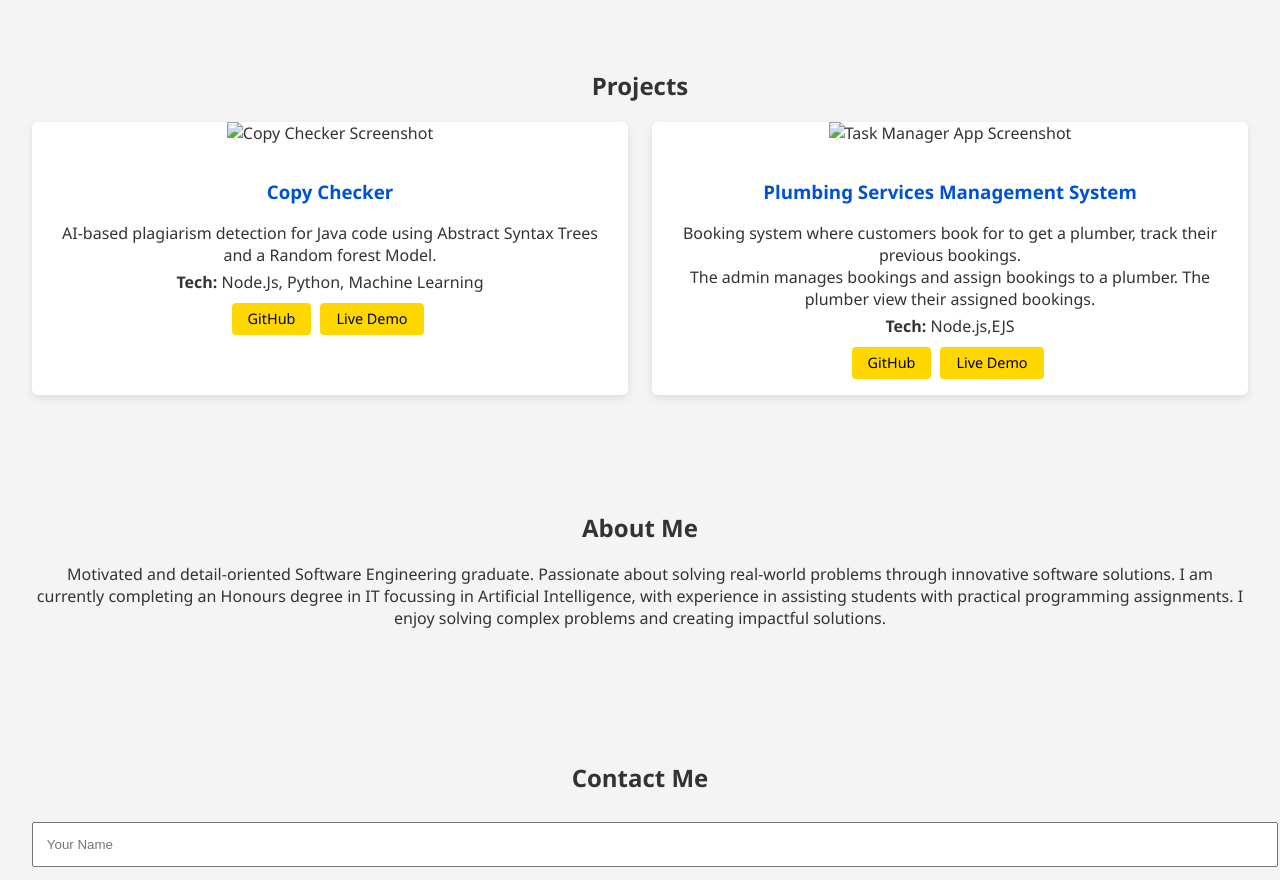
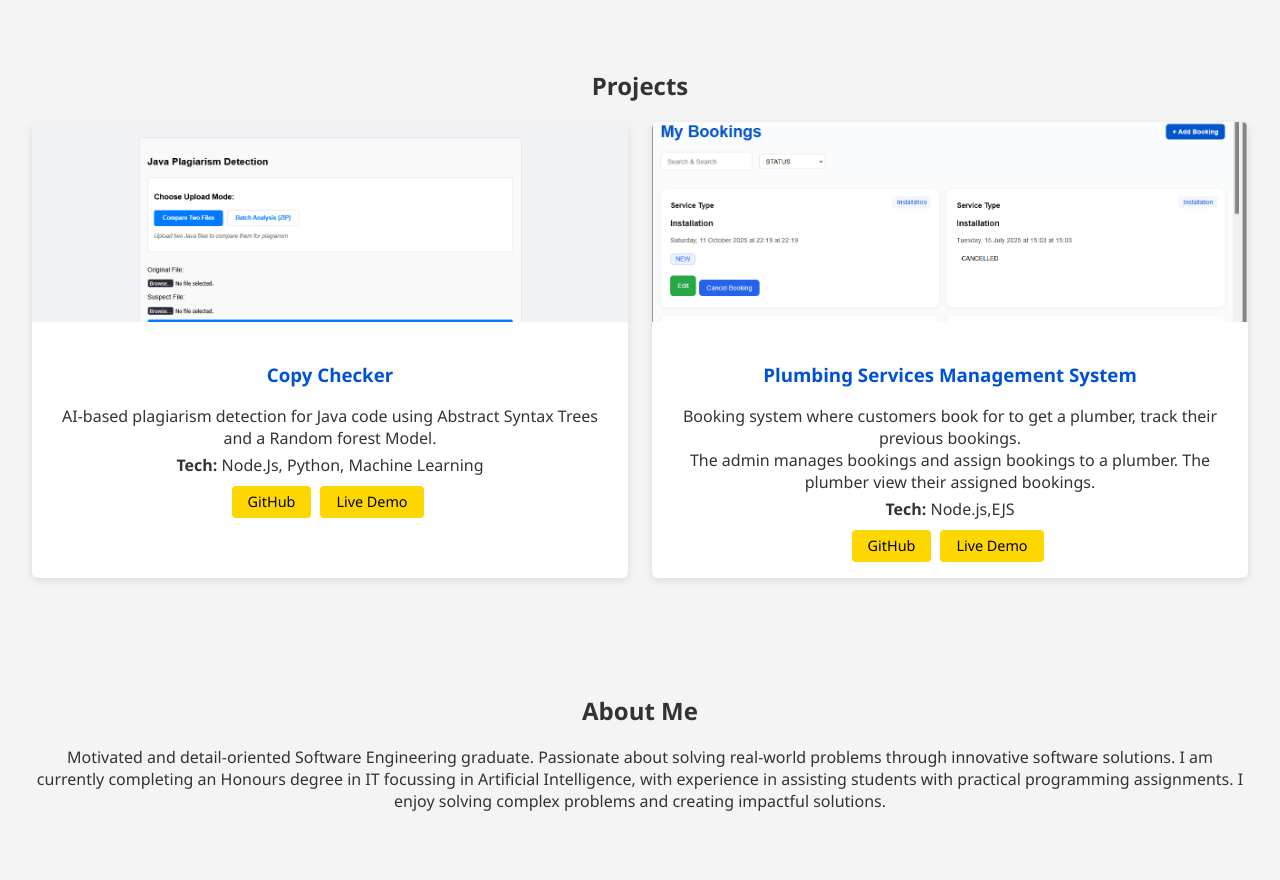
Before and after one commit to Ridokunda/portfolio_website, a plain HTML site: page index.html in a window 1280 px wide. Shown: the part 1300-2180 px from the top of the page. Drawn offline with Linux system fonts and the light colour scheme.

Commit message:
added images for my projects

```diff
--- a/index.html
+++ b/index.html
@@ -76,7 +76,7 @@
 
     <!-- Project 1 -->
     <div class="project-card">
-      <img src="images/copy-checker.png" alt="Copy Checker Screenshot">
+      <img src="images/copychecker.png" alt="Copy Checker Screenshot">
       <div class="project-info">
         <h3>Copy Checker</h3>
         <p>AI-based plagiarism detection for Java code using Abstract Syntax Trees and a Random forest Model.</p>
@@ -88,7 +88,7 @@
 
     <!-- Project 2 -->
     <div class="project-card">
-      <img src="images/task-manager.png" alt="Task Manager App Screenshot">
+      <img src="images/wefixit.png" alt="Task Manager App Screenshot">
       <div class="project-info">
         <h3>Plumbing Services Management System</h3>
         <p>Booking system where customers book for to get a plumber, track their previous bookings. <br>The admin manages bookings and assign bookings to a plumber. The plumber view their assigned bookings.</p>
```
Also changed, not shown: images/copychecker.png (added), images/wefixit.png (added).
